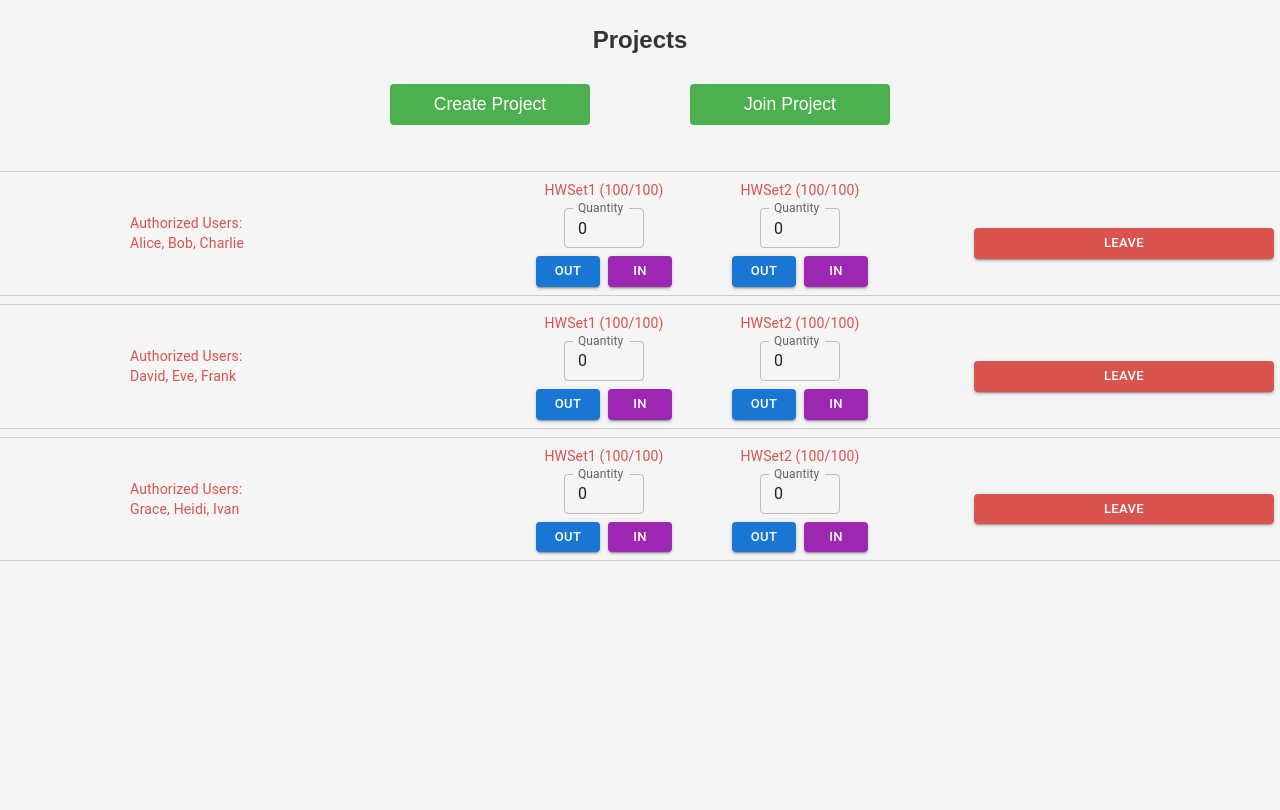
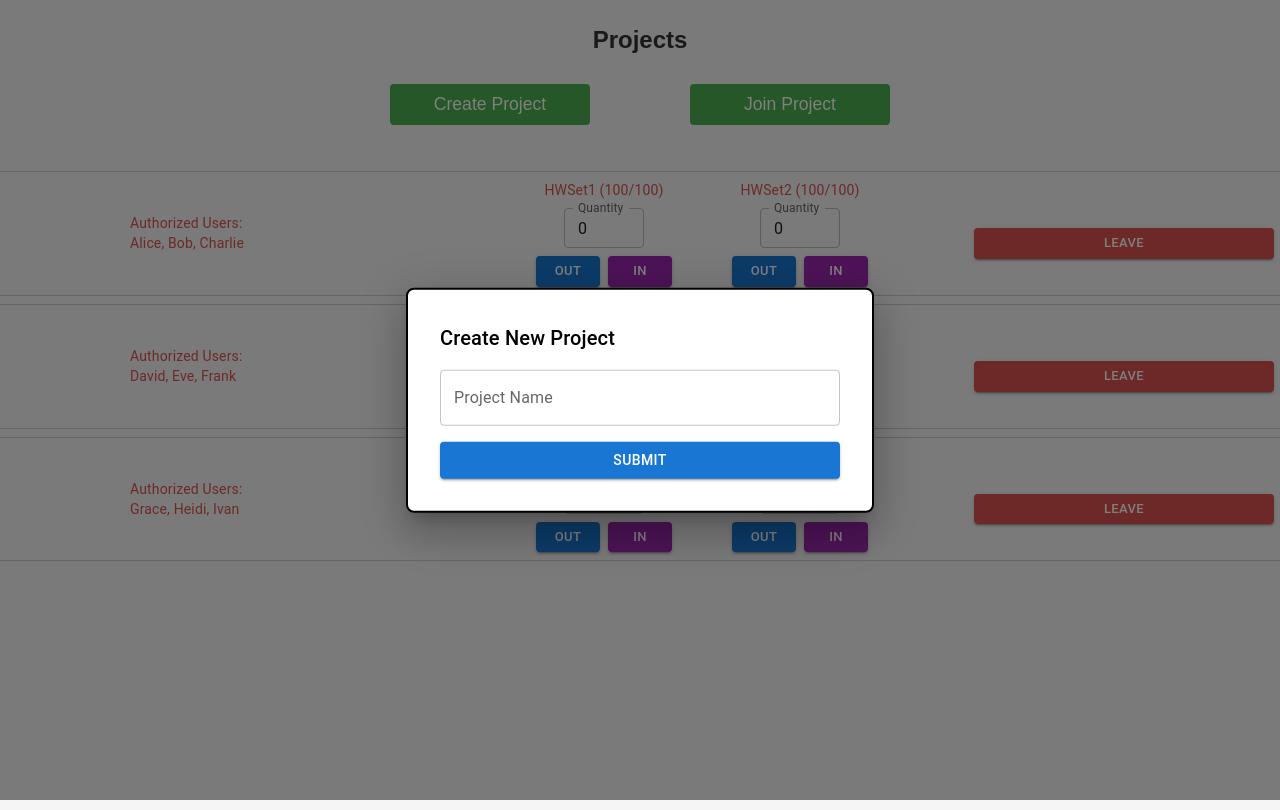
Before and after one commit to rohanjain65/17545-TBD, a React (Create React App) app in the folder frontend/: page /Projects in a window 1280 px wide. Both pictures are taken after a click on the button "Create Project". Shown: the top 810 px of the page. Built offline with nearby package versions, Linux system fonts and the light colour scheme.

Commit message:
Completed frontend/backend link for creating projects

```diff
--- /dev/null
+++ b/frontend/src/components/NewProjectModal.js
@@ -0,0 +1,70 @@
+// src/components/NewProjectModal.js
+import React, { useState } from "react";
+import { Modal, Box, Button, TextField, Typography } from "@mui/material";
+
+const NewProjectModal = ({ open, handleClose }) => {
+  const [projectName, setProjectName] = React.useState("");
+  const [message, setMessage] = useState("");
+  const username = localStorage.getItem("username");
+
+
+  const handleCreateProject = async () => {
+    console.log("New Project Created:", projectName);
+    const response = await fetch("http://localhost:5000/create", {
+        method: "POST",
+        headers: { "Content-Type": "application/json" },
+        body: JSON.stringify({ username, projectName }),
+    });
+    const data = await response.json();
+    setMessage(data.message);
+    setProjectName(""); // Reset input field after submit
+  };
+
+  const handleModalClose = () => {
+    setMessage(""); // Clear the message
+    handleClose();   // Call the parent-provided close function
+  };
+
+  return (
+    <Modal
+        open={open}
+        onClose={handleModalClose}
+      >
+      <Box
+        sx={{
+          position: "absolute",
+          top: "50%",
+          left: "50%",
+          transform: "translate(-50%, -50%)",
+          width: 400,
+          bgcolor: "background.paper",
+          border: "2px solid #000",
+          borderRadius: 2,
+          boxShadow: 24,
+          p: 4,
+        }}
+      >
+        <Typography variant="h6" mb={2}>Create New Project</Typography>
+        <TextField
+          label="Project Name"
+          fullWidth
+          variant="outlined"
+          value={projectName}
+          onChange={(e) => setProjectName(e.target.value)}
+        />
+        <Button
+          variant="contained"
+          color="primary"
+          fullWidth
+          sx={{ mt: 2 }}
+          onClick={handleCreateProject}
+        >
+          Submit
+        </Button>
+        {message && <p>{message}</p>}
+      </Box>
+    </Modal>
+  );
+};
+
+export default NewProjectModal;
--- a/frontend/src/components/ProjectsView.js
+++ b/frontend/src/components/ProjectsView.js
@@ -1,20 +1,31 @@
 // src/components/ProjectsView.js
 
-import React from "react";
+import React, { useState } from "react";
 import Projects from "./Projects";
+import NewProjectModal from "./NewProjectModal";
 import "./ProjectsView.css";
 
 function ProjectsView() {
+  const [isModalOpen, setIsModalOpen] = useState(false);
+
+  const handleOpenModal = () => setIsModalOpen(true);
+  const handleCloseModal = () => setIsModalOpen(false);
+
   return (
     <div className="projects-view">
       <h1>Projects</h1>
       <div className="button-group">
-        <button>Create Project</button>
+        <button onClick={handleOpenModal}>Create Project</button>
         <button>Join Project</button>
       </div>
       <div className="content-area">
         <Projects />
       </div>
+
+      <NewProjectModal
+        open={isModalOpen}
+        handleClose={handleCloseModal}
+      />
     </div>
   );
 }
```
